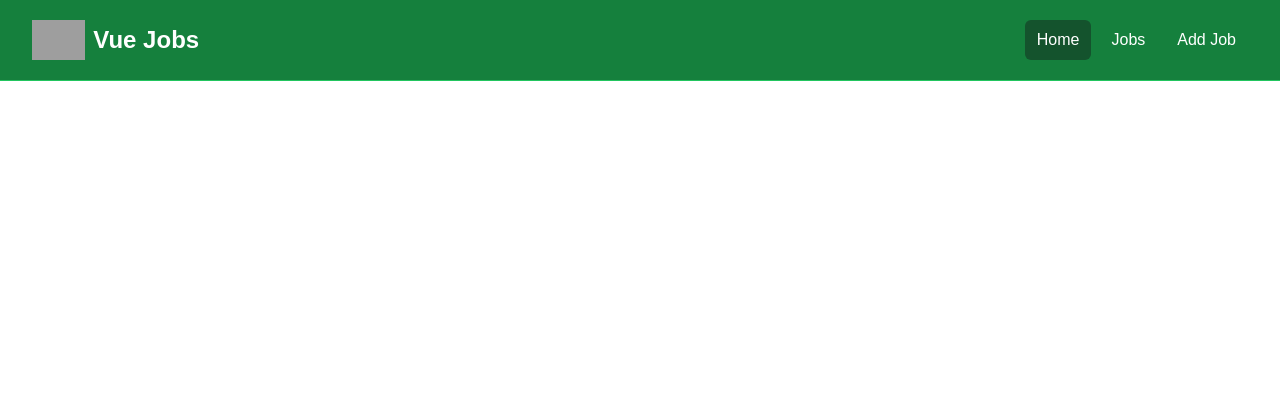
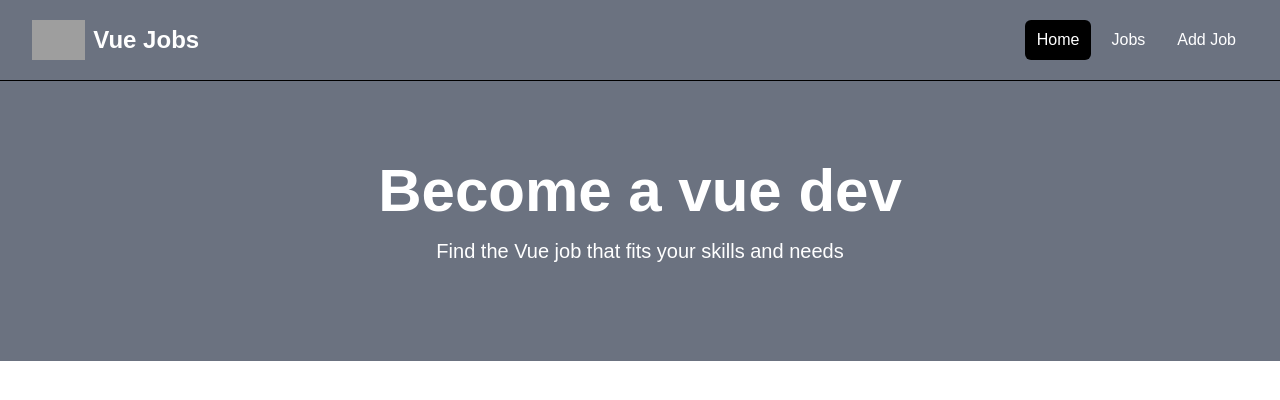
Before and after one commit to Slav666/vue-jobs, a Vue app: page / in a window 1280 px wide. Shown: the top 400 px of the page. Built offline with nearby package versions, Linux system fonts and the light colour scheme; grey boxes are pictures that could not be loaded.

Commit message:
add Hero component with props

```diff
--- a/src/App.vue
+++ b/src/App.vue
@@ -1,8 +1,10 @@
 <script setup>
 import navBar from "@/components/navBar.vue";
+import Hero from "@/components/Hero.vue";
 </script>
 
 <template>
   <navBar />
+  <Hero  />
   <!-- <h1 class="text-red-500">View jobs</h1> -->
 </template>
--- /dev/null
+++ b/src/components/Hero.vue
@@ -0,0 +1,30 @@
+<script setup>
+import { defineProps } from "vue";
+defineProps({
+  title: {
+    type: String,
+    default: "Become a vue dev",
+  },
+  subtitle: {
+    type: String,
+    default: "Find the Vue job that fits your skills and needs",
+  },
+});
+</script>
+
+<template>
+  <section class="bg-gray-500 py-20 mb-4">
+    <div
+      class="max-w-7xl mx-auto px-4 sm:px-6 lg:px-8 flex flex-col items-center"
+    >
+      <div class="text-center">
+        <h1 class="text-4xl font-extrabold text-white sm:text-5xl md:text-6xl">
+          {{ title }}
+        </h1>
+        <p class="my-4 text-xl text-white">
+          {{ subtitle }}
+        </p>
+      </div>
+    </div>
+  </section>
+</template>
--- a/src/components/navBar.vue
+++ b/src/components/navBar.vue
@@ -3,7 +3,7 @@
 </script>
 
 <template>
-  <nav class="bg-green-700 border-b border-green-500">
+  <nav class="bg-gray-500 border-b border-black">
     <div class="mx-auto max-w-7xl px-2 sm:px-6 lg:px-8">
       <div class="flex h-20 items-center justify-between">
         <div
@@ -20,17 +20,17 @@
             <div class="flex space-x-2">
               <a
                 href="index.html"
-                class="text-white bg-green-900 hover:bg-gray-900 hover:text-white rounded-md px-3 py-2"
+                class="text-white bg-black hover:bg-gray-700 hover:text-white rounded-md px-3 py-2"
                 >Home</a
               >
               <a
                 href="jobs.html"
-                class="text-white hover:bg-green-900 hover:text-white rounded-md px-3 py-2"
+                class="text-white hover:bg-black hover:text-white rounded-md px-3 py-2"
                 >Jobs</a
               >
               <a
                 href="add-job.html"
-                class="text-white hover:bg-green-900 hover:text-white rounded-md px-3 py-2"
+                class="text-white hover:bg-black hover:text-white rounded-md px-3 py-2"
                 >Add Job</a
               >
             </div>
```
